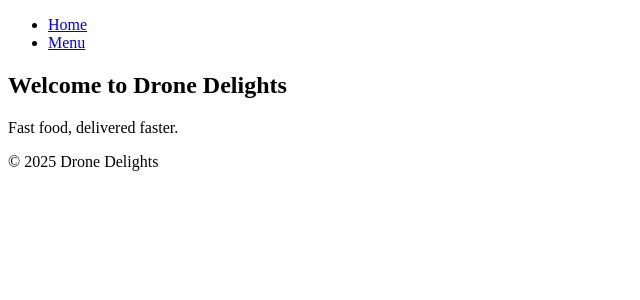
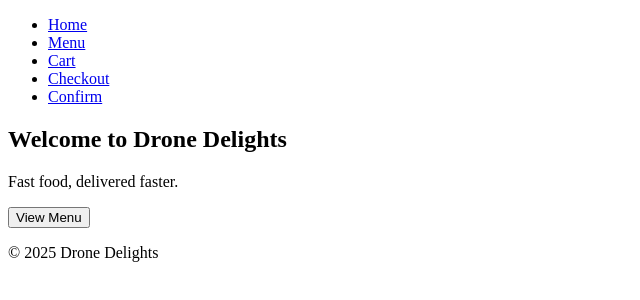
Before and after one commit to KirillPuljavin/Drone-Delighsts-School-Project-, a React (Vite) app: page / in a window 1280 px wide. Shown: the top 300 px of the page, without its empty margins (0-640 px from the left). Built offline with nearby package versions, Linux system fonts and the light colour scheme.

Commit message:
Refactor Header and HomePage components to improve navigation links and structure

```diff
--- a/src/components/Header.jsx
+++ b/src/components/Header.jsx
@@ -12,6 +12,15 @@ const Header = () => (
         <li>
           <Link to="/menu">Menu</Link>
         </li>
+        <li>
+          <Link to="/cart">Cart</Link>
+        </li>
+        <li>
+          <Link to="/checkout">Checkout</Link>
+        </li>
+        <li>
+          <Link to="/confirmation">Confirm</Link>
+        </li>
       </ul>
     </nav>
   </header>
--- a/src/pages/HomePage.jsx
+++ b/src/pages/HomePage.jsx
@@ -1,9 +1,15 @@
 // File: src/pages/HomePage.jsx
+
+import { Link } from "react-router-dom";
 
 const HomePage = () => (
   <section>
     <h1>Welcome to Drone Delights</h1>
     <p>Fast food, delivered faster.</p>
+
+    <Link to="/menu">
+      <button>View Menu</button>
+    </Link>
   </section>
 );
 
```
